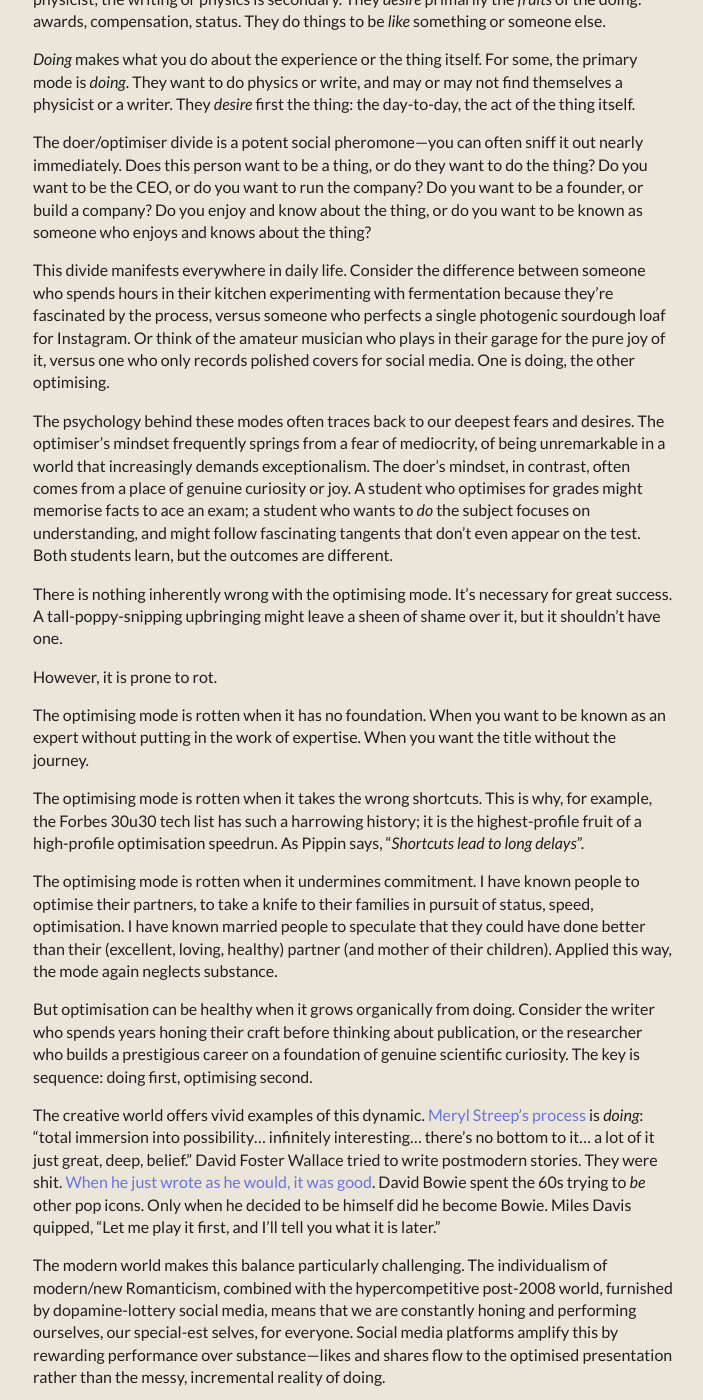
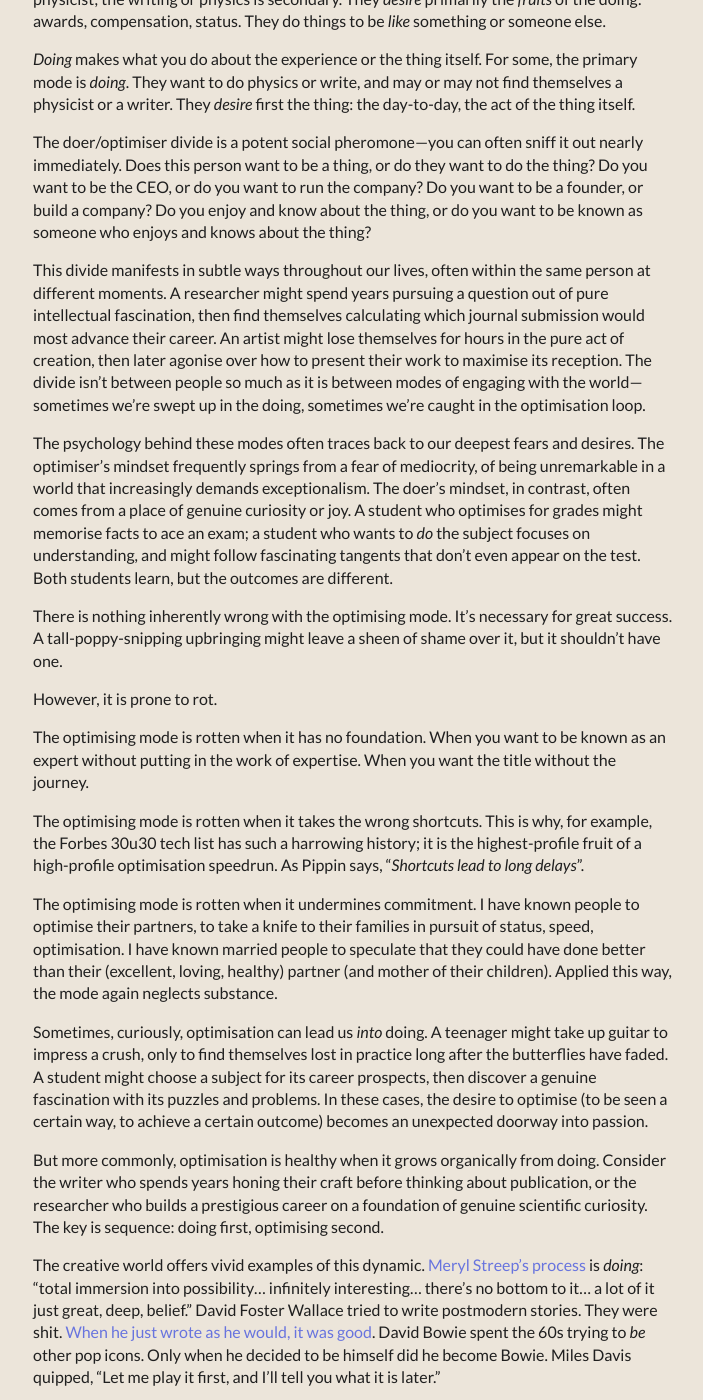
Before and after one commit to clarebirch/clarebirch.github.io, a Jekyll site: the page built from _posts/2025-01-14-Doing-vs-Optimising.md, in a window 1280 px wide and 1400 px high, scrolled down 393 px. Shown: the whole window, without its empty margins (287-990 px from the left). Built offline with Jekyll 4.4.1, drawn with Linux system fonts in a browser that asks for light colours; some web fonts are replaced.

Commit message:
added another paragraph to doing vs optimising

```diff
--- a/_posts/2025-01-14-Doing-vs-Optimising.md
+++ b/_posts/2025-01-14-Doing-vs-Optimising.md
@@ -14,7 +14,7 @@ _Doing_ makes what you do about the experience or the thing itself. For some, th
 
 The doer/optimiser divide is a potent social pheromone—you can often sniff it out nearly immediately. Does this person want to be a thing, or do they want to do the thing? Do you want to be the CEO, or do you want to run the company? Do you want to be a founder, or build a company? Do you enjoy and know about the thing, or do you want to be known as someone who enjoys and knows about the thing?
 
-This divide manifests everywhere in daily life. Consider the difference between someone who spends hours in their kitchen experimenting with fermentation because they're fascinated by the process, versus someone who perfects a single photogenic sourdough loaf for Instagram. Or think of the amateur musician who plays in their garage for the pure joy of it, versus one who only records polished covers for social media. One is doing, the other optimising.
+This divide manifests in subtle ways throughout our lives, often within the same person at different moments. A researcher might spend years pursuing a question out of pure intellectual fascination, then find themselves calculating which journal submission would most advance their career. An artist might lose themselves for hours in the pure act of creation, then later agonise over how to present their work to maximise its reception. The divide isn't between people so much as it is between modes of engaging with the world—sometimes we're swept up in the doing, sometimes we're caught in the optimisation loop.
 
 The psychology behind these modes often traces back to our deepest fears and desires. The optimiser's mindset frequently springs from a fear of mediocrity, of being unremarkable in a world that increasingly demands exceptionalism. The doer's mindset, in contrast, often comes from a place of genuine curiosity or joy. A student who optimises for grades might memorise facts to ace an exam; a student who wants to *do* the subject focuses on understanding, and might follow fascinating tangents that don't even appear on the test. Both students learn, but the outcomes are different.
 
@@ -28,7 +28,9 @@ The optimising mode is rotten when it takes the wrong shortcuts. This is why, fo
 
 The optimising mode is rotten when it undermines commitment. I have known people to optimise their partners, to take a knife to their families in pursuit of status, speed, optimisation. I have known married people to speculate that they could have done better than their (excellent, loving, healthy) partner (and mother of their children). Applied this way, the mode again neglects substance.
 
-But optimisation can be healthy when it grows organically from doing. Consider the writer who spends years honing their craft before thinking about publication, or the researcher who builds a prestigious career on a foundation of genuine scientific curiosity. The key is sequence: doing first, optimising second.
+Sometimes, curiously, optimisation can lead us *into* doing. A teenager might take up guitar to impress a crush, only to find themselves lost in practice long after the butterflies have faded. A student might choose a subject for its career prospects, then discover a genuine fascination with its puzzles and problems. In these cases, the desire to optimise (to be seen a certain way, to achieve a certain outcome) becomes an unexpected doorway into passion.
+
+But more commonly, optimisation is healthy when it grows organically from doing. Consider the writer who spends years honing their craft before thinking about publication, or the researcher who builds a prestigious career on a foundation of genuine scientific curiosity. The key is sequence: doing first, optimising second.
 
 The creative world offers vivid examples of this dynamic. [Meryl Streep's process](https://x.com/visakanv/status/1587698180426436610) is *doing*: "total immersion into possibility... infinitely interesting... there's no bottom to it... a lot of it just great, deep, belief." David Foster Wallace tried to write postmodern stories. They were shit. [When he just wrote as he would, it was good](https://youtu.be/YRVNTtyqmQA?si=wTuNdgBDu6VTeYGW). David Bowie spent the 60s trying to _be_ other pop icons. Only when he decided to be himself did he become Bowie. Miles Davis quipped, "Let me play it first, and I'll tell you what it is later."
 
```
